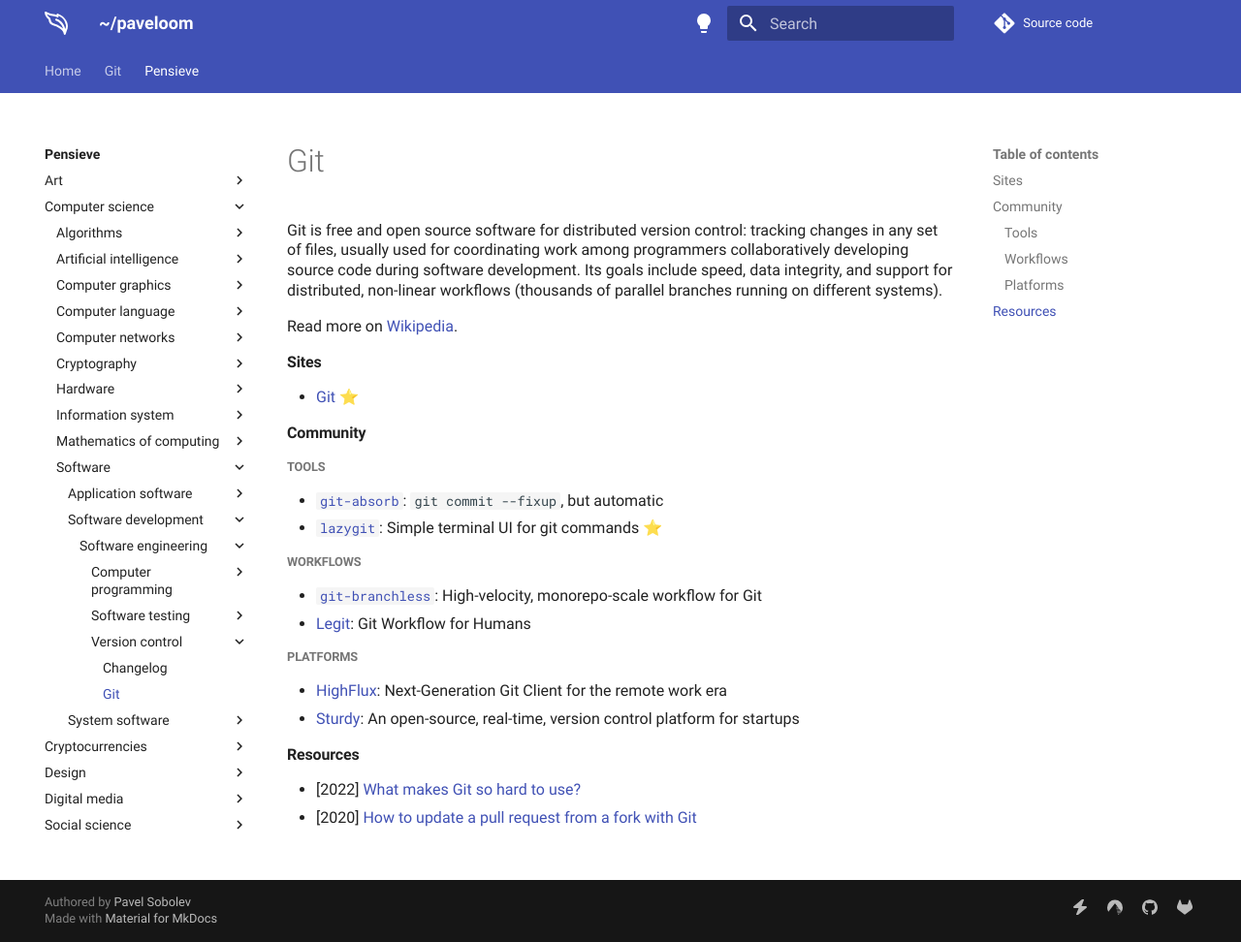
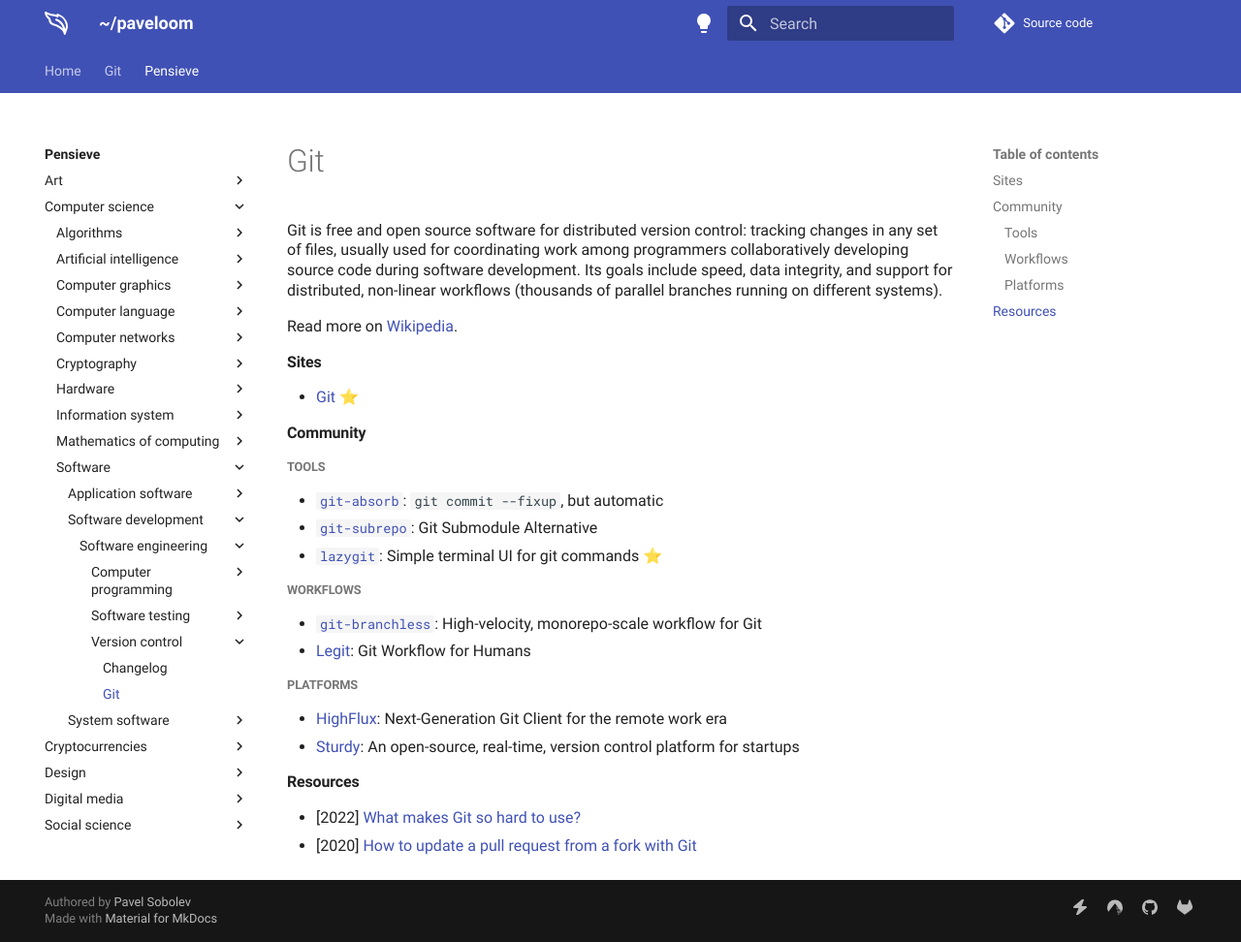
Before and after one commit to paveloom/paveloom.dev, an MkDocs documentation site: the page built from content/pensieve/git.md, in a window 1280 px wide and 972 px high. Shown: the whole window at 97% size. Built offline with MkDocs 1.6.1 and Material for MkDocs 9.7.7, drawn with Linux system fonts in a browser that asks for light colours; comment, search, counter and statistics services are not loaded.

Commit message:
Pensieve: update the Git page.

```diff
--- a/content/pensieve/git.md
+++ b/content/pensieve/git.md
@@ -11,6 +11,7 @@
 
 ##### Tools
 - [`git-absorb`](https://github.com/tummychow/git-absorb): `git commit --fixup`, but automatic
+- [`git-subrepo`](https://github.com/ingydotnet/git-subrepo): Git Submodule Alternative
 - [`lazygit`](https://github.com/jesseduffield/lazygit): Simple terminal UI for git commands ⭐
 
 ##### Workflows
```
